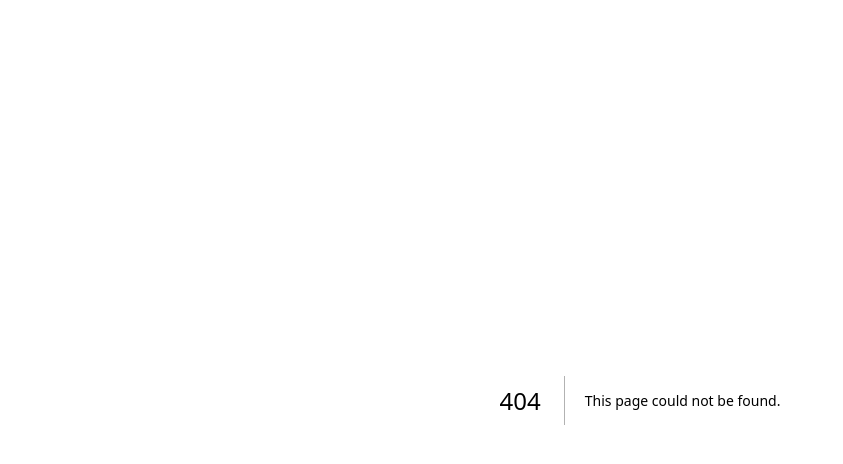
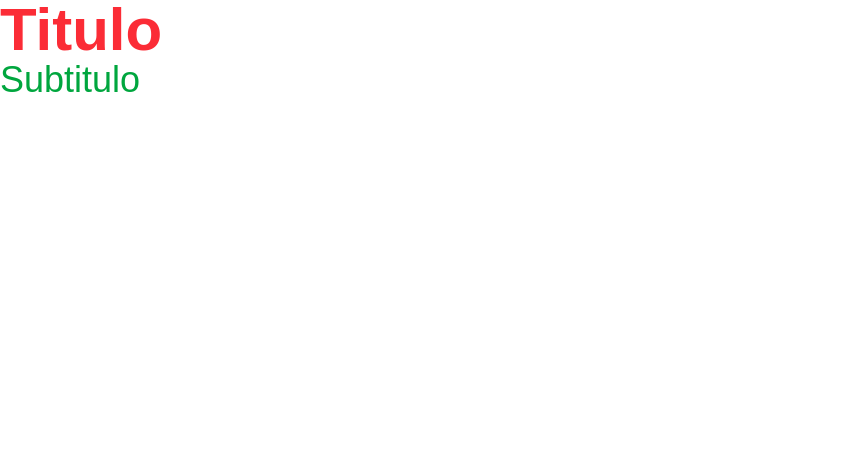
Before and after one commit to RafaelIagherCosta/Fundamentos-ReactJs, a Next.js app: page /componente/Titulo in a window 1280 px wide. Before the commit this address had no page. Shown: the top 464 px of the page, without its empty margins (0-843 px from the left). Built offline with nearby package versions, Linux system fonts and the light colour scheme.

Commit message:
componentes-Pratica

```diff
--- /dev/null
+++ b/src/app/componente/Titulo/page.tsx
@@ -0,0 +1,9 @@
+export default function Page(){
+    return (
+    <div>
+        <h1 className="text-red-500 text-6xl font-bold">Titulo</h1>
+        <h2 className="text-green-600 text-4xl">Subtitulo</h2>
+    </div>
+
+)
+}
```
Also changed, not shown: src/app/componente/basico/page.tsx (renamed from src/app/componente/ex1/page.tsx).
